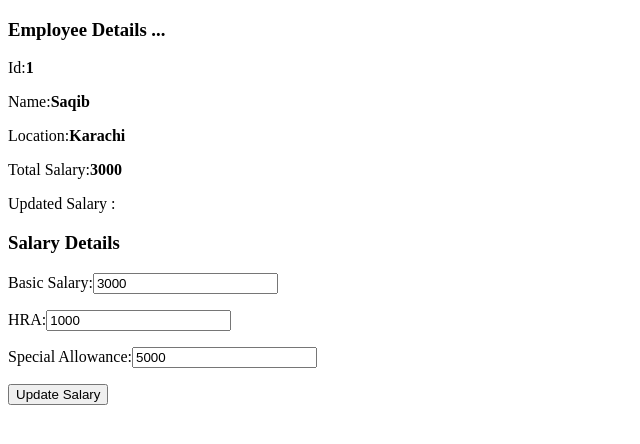
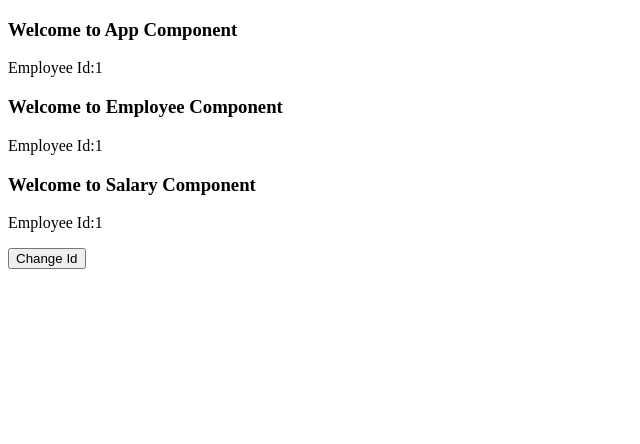
Before and after one commit to saqibamin257/01-demo-project-React2023, a React (Create React App) app: page / in a window 1280 px wide. Shown: the top 444 px of the page, without its empty margins (0-640 px from the left). Built offline with nearby package versions, Linux system fonts and the light colour scheme.

Commit message:
Exe-7 Pass Data using Context

```diff
--- a/src/index.js
+++ b/src/index.js
@@ -169,81 +169,146 @@
 //Example-6: Interaction between Components in React
 //Pass data from parent to child and child to parent
 //#region Pass data from parent to child and child to parent
+// import React from "react";
+// import ReactDOM from "react-dom/client";
+// import reportWebVitals from "./reportWebVitals";
+
+// class Employee extends React.Component{
+//   constructor(props){
+//     super(props);
+//     this.state={updatedSalary:null}
+//   }
+
+//   getUpdatedSalary = (salary) => {
+//     this.setState({updatedSalary:salary});
+//     }
+//   render(){
+//     return<div>
+//       <h3>Employee Details ...</h3>
+//       <p>
+//         <label>Id:<b>{this.props.Id}</b></label>
+//       </p>
+//       <p>
+//         <label>Name:<b>{this.props.Name}</b></label>
+//       </p>
+//       <p>
+//         <label>Location:<b>{this.props.Location}</b></label>
+//       </p>
+//       <p>
+//         <label>Total Salary:<b>{this.props.TotalSalary}</b></label>
+//       </p>
+//       <p>
+//         <label>Updated Salary : <b>{this.state.updatedSalary}</b></label>
+//       </p>
+//       <Salary BasicSalary={this.props.BasicSalary} HRA={this.props.HRA} SpecialAllowance={this.props.SpecialAllowance}
+//        onSalaryChanged={this.getUpdatedSalary}/>
+//        {/* getUpdatedSalary is Parent function */}
+
+//     </div>
+//   }
+// }
+
+// class Salary extends React.Component{
+//   constructor(props){
+//     super(props);
+//     this.state={
+//       basic:this.props.BasicSalary,
+//       hra:this.props.HRA,
+//       sa:this.props.SpecialAllowance
+//     };
+//   }
+
+//   updateSalary =()=>{
+//     let salary = parseInt(this.state.basic) + parseInt(this.state.hra)+ parseInt(this.state.sa);
+//     this.props.onSalaryChanged(salary); //callback event which pass to parent component
+//     console.log("updated salary child component="+salary);
+//   }
+
+//   render(){
+//     return<div>
+//       <h3>Salary Details</h3>
+//       <p>
+//         <label>Basic Salary:<input type="text" defaultValue={this.state.basic} onChange={e=>this.setState({basic:e.target.value})}/></label>
+//       </p>
+//       <p>
+//         <label>HRA:<input type="text" defaultValue={this.state.hra} onChange={e=>this.setState({hra:e.target.value})} /></label>
+//       </p>
+//       <p>
+//         <label>Special Allowance:<input type="text" defaultValue={this.state.sa} onChange={e=>this.setState({sa:e.target.value})} /></label>
+//       </p>
+//       <button onClick={this.updateSalary}>Update Salary</button>
+//     </div>
+//   }
+// }
+
+// const element=<Employee Id="1" Name="Saqib" Location="Karachi"
+//                TotalSalary="3000" BasicSalary="3000" HRA="1000" SpecialAllowance="5000"/>
+// const root= ReactDOM.createRoot(document.getElementById('root'));
+// root.render(element);
+// reportWebVitals();
+//#endregion
+
+//Example-7: Pass parameters using Context
+//#region Context-1
 import React from "react";
-import ReactDOM from "react-dom/client";
-import reportWebVitals from "./reportWebVitals";
+import ReactDOM  from "react-dom/client";
+import reportWebVitals from './reportWebVitals';
+
+const employeeContext = React.createContext();
+
+class App extends React.Component{
+  constructor(props){
+    super(props);
+    this.state={
+      data:
+      {
+        Id:1,
+        Name:'Saqib',
+        Location:'Karachi',
+        Salary:15000
+      }
+    };
+  }
+  changeEmployeeData=()=>{
+    this.setState({data:{Id:102}});
+  }
+  render(){
+    return<div>
+      <h3>Welcome to App Component</h3>
+      <p><label>Employee Id:{this.state.data.Id}</label></p>
+      <employeeContext.Provider value={this.state.data}>
+      <Employee></Employee>
+      </employeeContext.Provider>
+      <button onClick={this.changeEmployeeData}>Change Id</button>
+    </div>
+  }
+}
 
 class Employee extends React.Component{
-  constructor(props){
-    super(props);
-    this.state={updatedSalary:null}
-  }
+static contextType  = employeeContext;
 
-  getUpdatedSalary = (salary) => {
-    this.setState({updatedSalary:salary});
-    }
   render(){
     return<div>
-      <h3>Employee Details ...</h3>
-      <p>
-        <label>Id:<b>{this.props.Id}</b></label>
-      </p>
-      <p>
-        <label>Name:<b>{this.props.Name}</b></label>
-      </p>
-      <p>
-        <label>Location:<b>{this.props.Location}</b></label>
-      </p>
-      <p>
-        <label>Total Salary:<b>{this.props.TotalSalary}</b></label>
-      </p>
-      <p>
-        <label>Updated Salary : <b>{this.state.updatedSalary}</b></label>
-      </p>
-      <Salary BasicSalary={this.props.BasicSalary} HRA={this.props.HRA} SpecialAllowance={this.props.SpecialAllowance}
-       onSalaryChanged={this.getUpdatedSalary}/>
-       {/* getUpdatedSalary is Parent function */}
-
+      <h3>Welcome to Employee Component</h3>
+      <p><label>Employee Id:{this.context.Id}</label></p>
+      <Salary/>
     </div>
   }
 }
 
 class Salary extends React.Component{
-  constructor(props){
-    super(props);
-    this.state={
-      basic:this.props.BasicSalary,
-      hra:this.props.HRA,
-      sa:this.props.SpecialAllowance
-    };
-  }
-
-  updateSalary =()=>{
-    let salary = parseInt(this.state.basic) + parseInt(this.state.hra)+ parseInt(this.state.sa);
-    this.props.onSalaryChanged(salary); //callback event which pass to parent component
-    console.log("updated salary child component="+salary);
-  }
-
+  static contextType = employeeContext;
   render(){
     return<div>
-      <h3>Salary Details</h3>
-      <p>
-        <label>Basic Salary:<input type="text" defaultValue={this.state.basic} onChange={e=>this.setState({basic:e.target.value})}/></label>
-      </p>
-      <p>
-        <label>HRA:<input type="text" defaultValue={this.state.hra} onChange={e=>this.setState({hra:e.target.value})} /></label>
-      </p>
-      <p>
-        <label>Special Allowance:<input type="text" defaultValue={this.state.sa} onChange={e=>this.setState({sa:e.target.value})} /></label>
-      </p>
-      <button onClick={this.updateSalary}>Update Salary</button>
+      <h3>Welcome to Salary Component</h3>
+      <p><label>Employee Id:{this.context.Id}</label></p>
     </div>
   }
 }
 
-const element=<Employee Id="1" Name="Saqib" Location="Karachi"
-               TotalSalary="3000" BasicSalary="3000" HRA="1000" SpecialAllowance="5000"/>
-const root= ReactDOM.createRoot(document.getElementById('root'));
+const element = <App></App>;
+const root = ReactDOM.createRoot(document.getElementById('root'));
 root.render(element);
 reportWebVitals();
+
 //#endregion
```
